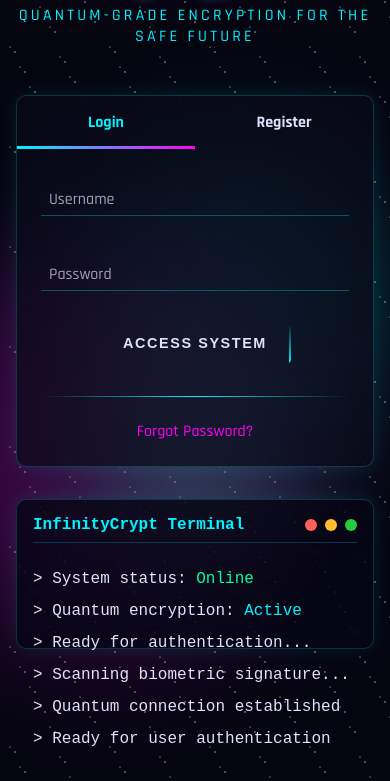
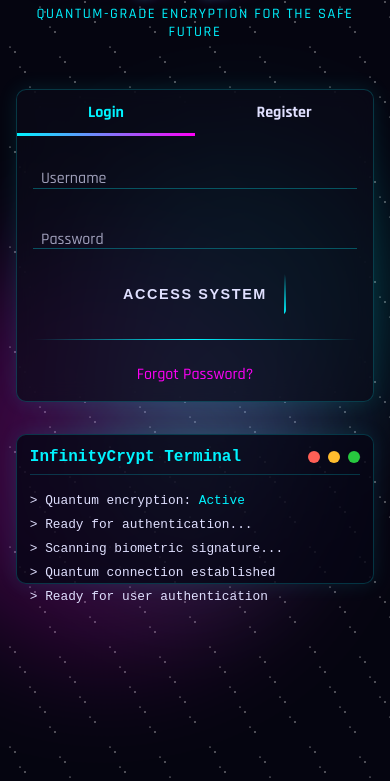
Before and after one commit to chxb07/infinity-crypt, a plain HTML site: page index.html in a window 390 px wide. Shown: the part 63-844 px from the top of the page. Drawn offline with Linux system fonts and the light colour scheme.

Commit message:
Update styles.css

```diff
--- a/styles.css
+++ b/styles.css
@@ -625,3 +625,64 @@ body {
 .copy-btn:hover {
     background: rgba(0, 243, 255, 0.2);
 }
+/* Mobile Optimization - Add to the bottom of styles.css */
+@media (max-width: 480px) {
+    .container {
+        padding: 1rem;
+    }
+
+    .logo {
+        font-size: 2rem;
+    }
+
+    .tagline {
+        font-size: 0.9rem;
+        letter-spacing: 0.1rem;
+    }
+
+    .auth-toggle button {
+        padding: 0.8rem;
+        font-size: 1rem;
+    }
+
+    .auth-form {
+        padding: 1rem;
+    }
+
+    .terminal-body {
+        height: 120px;
+        font-size: 0.8rem;
+        overflow-x: auto;
+        white-space: nowrap;
+    }
+
+    .terminal-body p {
+        margin-bottom: 0.3rem;
+        animation: none;
+    }
+
+    .neon-button {
+        padding: 0.8rem 1.2rem;
+        font-size: 0.9rem;
+        margin: 1rem auto;
+    }
+
+    .crypto-terminal {
+        max-width: 100%;
+        padding: 0.8rem;
+    }
+
+    .input-group {
+        margin-bottom: 1.5rem;
+    }
+
+    .input-group input {
+        padding: 0.8rem 0.5rem 0.3rem;
+    }
+
+    .input-group input:focus + .input-label,
+    .input-group input:valid + .input-label {
+        transform: translateY(-1.2rem);
+        font-size: 0.7rem;
+    }
+}
```
